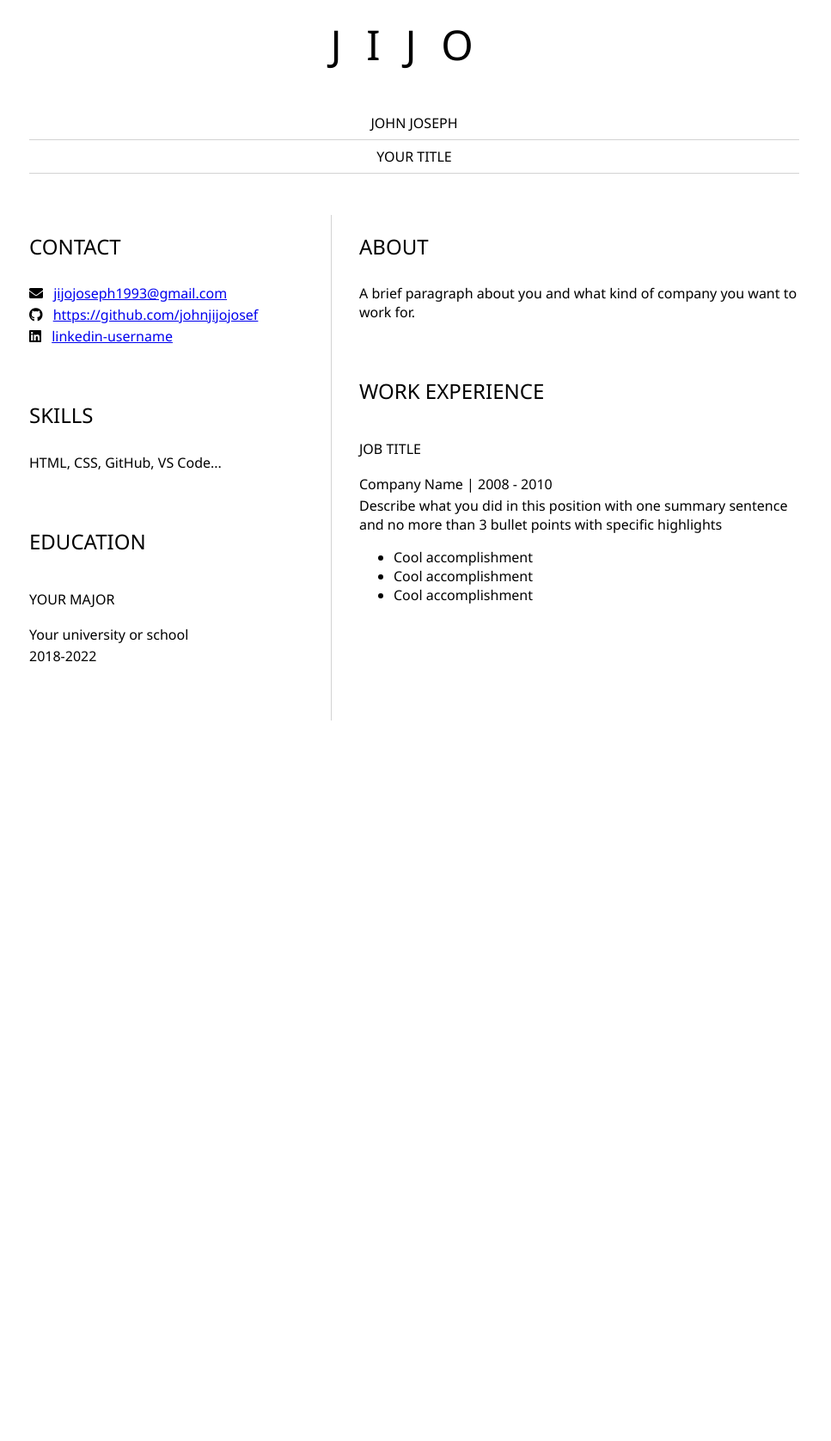
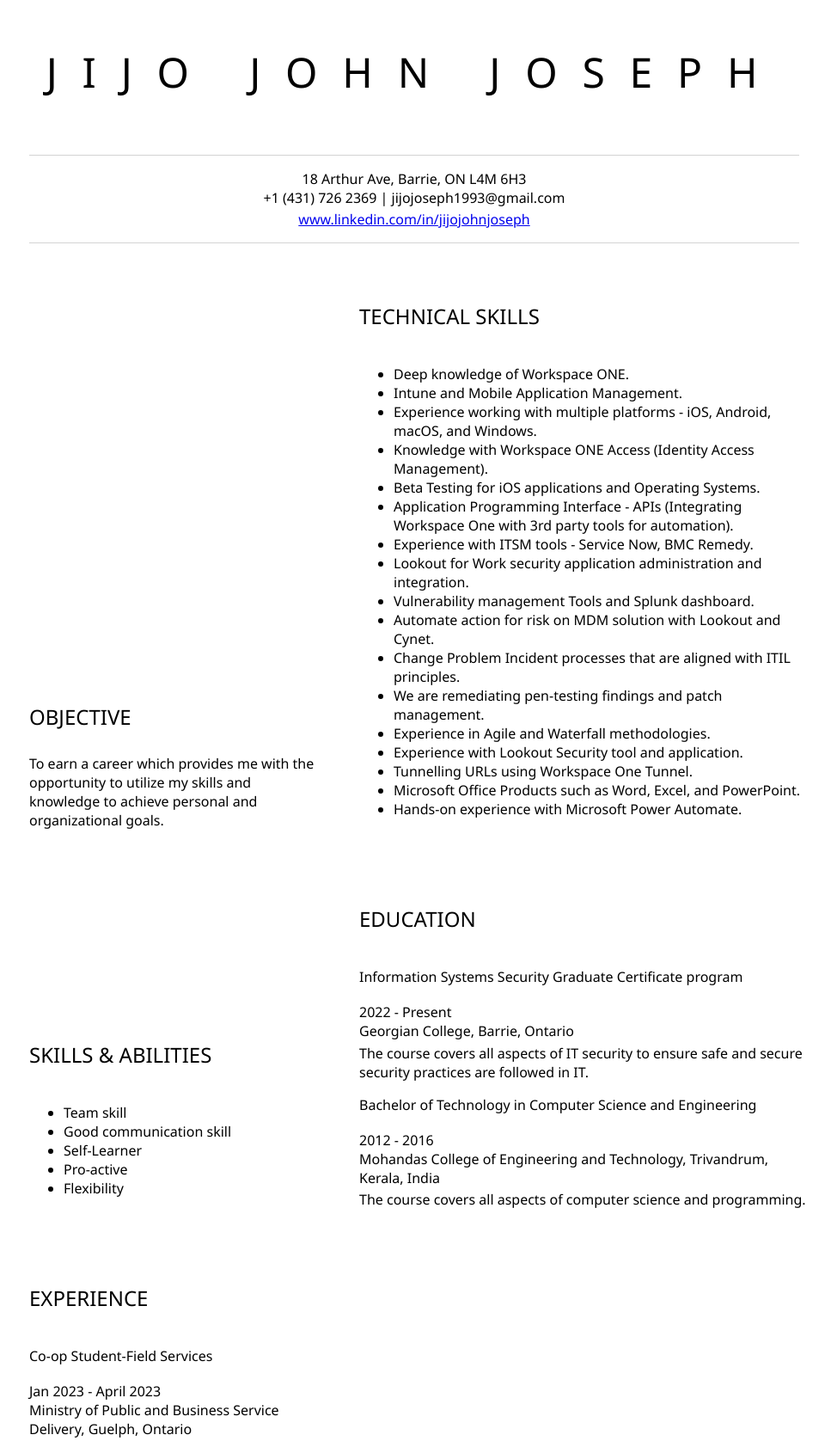
Before and after one commit to johnjijojosef/johnjijojosefresume, a plain HTML site: page index.html in a window 1280 px wide. Shown: the part 29-1705 px from the top of the page at 86% size, without its empty margins (158-1125 px from the left). Before the commit the page ends 867 px from the top, so only its background shows below. Drawn offline with Linux system fonts and the light colour scheme.

Commit message:
code commit

```diff
--- a/index.html
+++ b/index.html
@@ -1,76 +1,121 @@
-<html>
+<!DOCTYPE html>
+<html lang="en">
 <head>
+    <meta charset="UTF-8">
+    <meta name="viewport" content="width=device-width, initial-scale=1.0">
+    <title>JIJO JOHN JOSEPH - Resume</title>
     <link href="style.css" rel="stylesheet">
-		<title>Your name resume</title>
     <link rel="stylesheet" href="https://cdnjs.cloudflare.com/ajax/libs/font-awesome/5.15.4/css/all.min.css">
 </head>
-
 <body>
     <header id="header">
-			<!-- resume header with your name and title -->
-			<h1>JIJO</h1>JOHN</h1> </b> JOSEPH</h1>
+        <!-- Resume header with your name and contact info -->
+        <h1>JIJO JOHN JOSEPH</h1>
         <hr>
-			YOUR TITLE
+        <p>18 Arthur Ave, Barrie, ON L4M 6H3<br>
+        +1 (431) 726 2369 | jijojoseph1993@gmail.com</p>
+        <p><a href="https://www.linkedin.com/in/jijojohnjoseph">www.linkedin.com/in/jijojohnjoseph</a></p>
         <hr>
     </header>
     <main>
-			<article id="mainLeft">
         <section>
-					<h2>CONTACT</h2>
-					<!-- contact info including social media -->
-                    <p>
-                        <i class="fa fa-envelope" aria-hidden="true"></i>
-                        <a href="mailto:your-email@example.com">jijojoseph1993@gmail.com</a>
-                    </p>
-                    <p>
-                        <i class="fab fa-github" aria-hidden="true"></i>
-                        <a href="github.com/gh-username">https://github.com/johnjijojosef</a>
-                    </p>
-                    <p>
-                        <i class="fab fa-linkedin" aria-hidden="true"></i>
-                        <a href="linkedin.com/linkedin-username">linkedin-username</a>
-                    </p>
+            <!-- Objective section -->
+            <h2>OBJECTIVE</h2>
+            <p>To earn a career which provides me with the opportunity to utilize my skills and knowledge to achieve personal and organizational goals.</p>
         </section>
         <section>
-					<h2>SKILLS</h2>
-					<!-- your skills -->
-                    <p>HTML, CSS, GitHub, VS Code...</p>
+            <!-- Technical skills section -->
+            <h2>TECHNICAL SKILLS</h2>
+            <ul>
+                <li>Deep knowledge of Workspace ONE.</li>
+                <li>Intune and Mobile Application Management.</li>
+                <li>Experience working with multiple platforms - iOS, Android, macOS, and Windows.</li>
+                <li>Knowledge with Workspace ONE Access (Identity Access Management).</li>
+                <li>Beta Testing for iOS applications and Operating Systems.</li>
+                <li>Application Programming Interface - APIs (Integrating Workspace One with 3rd party tools for automation).</li>
+                <li>Experience with ITSM tools - Service Now, BMC Remedy.</li>
+                <li>Lookout for Work security application administration and integration.</li>
+                <li>Vulnerability management Tools and Splunk dashboard.</li>
+                <li>Automate action for risk on MDM solution with Lookout and Cynet.</li>
+                <li>Change Problem Incident processes that are aligned with ITIL principles.</li>
+                <li>We are remediating pen-testing findings and patch management.</li>
+                <li>Experience in Agile and Waterfall methodologies.</li>
+                <li>Experience with Lookout Security tool and application.</li>
+                <li>Tunnelling URLs using Workspace One Tunnel.</li>
+                <li>Microsoft Office Products such as Word, Excel, and PowerPoint.</li>
+                <li>Hands-on experience with Microsoft Power Automate.</li>
+            </ul>
         </section>
         <section>
-					<h2>EDUCATION</h2>
-					<!-- your education -->
-                    <h3>YOUR MAJOR</h3>
-                    <p>
-                        Your university or school
-                    </p>
-                    <p>
-                        2018-2022
-                    </p>
-				</section>
-			</article>
-			<article id="mainRight">
-				<section>
-					<h2>ABOUT</h2>
-					<!-- about you -->
-					<p>A brief paragraph about you and what kind of company you want to work for.</p>
+            <!-- Skills & Abilities section -->
+            <h2>SKILLS & ABILITIES</h2>
+            <ul>
+                <li>Team skill</li>
+                <li>Good communication skill</li>
+                <li>Self-Learner</li>
+                <li>Pro-active</li>
+                <li>Flexibility</li>
+            </ul>
         </section>
         <section>
-					<h2>WORK EXPERIENCE</h2>
-					<!-- your work experience -->
-                    <h3>JOB TITLE</h3>
-                    <p>
-                            Company Name | 2008 - 2010
-                    </p>
-                    <p>
-                            Describe what you did in this position with one summary sentence and no more than 3 bullet points with specific highlights
-                    </p>
+            <!-- Education section -->
+            <h2>EDUCATION</h2>
+            <h3>Information Systems Security Graduate Certificate program</h3>
+            <p>2022 - Present<br>
+            Georgian College, Barrie, Ontario</p>
+            <p>The course covers all aspects of IT security to ensure safe and secure security practices are followed in IT.</p>
+            <h3>Bachelor of Technology in Computer Science and Engineering</h3>
+            <p>2012 - 2016<br>
+            Mohandas College of Engineering and Technology, Trivandrum, Kerala, India</p>
+            <p>The course covers all aspects of computer science and programming.</p>
+        </section>
+        <section>
+            <!-- Experience section -->
+            <h2>EXPERIENCE</h2>
+            <h3>Co-op Student-Field Services</h3>
+            <p>Jan 2023 - April 2023<br>
+            Ministry of Public and Business Service Delivery, Guelph, Ontario</p>
             <ul>
-                            <li>Cool accomplishment</li>
-                            <li>Cool accomplishment</li>
-                            <li>Cool accomplishment</li>
+                <li>Develop innovative and creative approaches, opportunities, and initiatives for the delivery of high-quality, value-added and efficient services and products that effectively address clients' business needs and expectations.</li>
+                <li>Respond to inbound tier 1 contacts, primarily via phone, leveraging and honing your customer service skills while broadening and sharpening your technical support skills.</li>
+                <li>Practice and improve your own problem-determination skills to quickly dissects technical problems as described by non-technical people.</li>
+                <li>Deliver technical support to government employees to address their hardware, software, OS, and hand-held device issues either in person or via remote technology.</li>
+            </ul>
+            <h3>Senior Technical Analyst-Mobile Device Management (MDM)</h3>
+            <p>Sept 2016 - April 2022<br>
+            Allianz Technology, Trivandrum, Kerala, India</p>
+            <ul>
+                <li>Configure and set up Organization Groups from scratch on Workspace One UEM-MDM.</li>
+                <li>Configured and published applications to mobile devices, including internal and public applications for iOS and Android Devices.</li>
+                <li>Purchase applications and manage devices on Apple Business Manager.</li>
+                <li>Collaborated with the rollout team to perform end-to-end responsibilities for customer onboarding.</li>
+                <li>Performing infrastructure upgrades on application servers along with monitoring.</li>
+                <li>Maintaining Apple Developer portal for in-house developed applications.</li>
+                <li>Collaborated with a 4-member team to develop a new production for macOS using Workspace One.</li>
+                <li>Collaborated with Service Now team to build automation for service orders.</li>
+                <li>Patch management using Workspace One and automated notification for updates using Workspace One Intelligence.</li>
+                <li>Audit configuration changes and security policies.</li>
             </ul>
         </section>
-			</article>
+        <section>
+            <!-- Achievements section -->
+            <h2>ACHIEVEMENTS</h2>
+            <ul>
+                <li>Awarded Nakshatra Award Q1-2021.</li>
+                <li>Awarded Nakshatra Award - Q2-2019.</li>
+                <li>Awarded Medal Award - Annual Rewards and Recognition 2017.</li>
+                <li>Awarded Employee of the Quarter - Q1-2017.</li>
+                <li>Awarded Employee of the Quarter - Q4-2016.</li>
+            </ul>
+        </section>
+        <section>
+            <!-- Certifications section -->
+            <h2>CERTIFICATIONS</h2>
+            <p>DASA DevOps Fundamentals, Trivandrum, Kerala, India 2022</p>
+            <p>Certified in ITIL Foundation with credential ID GR750322567JJ.</p>
+            <p>ITIL Foundation, Trivandrum, Kerala, India 2017</p>
+            <p>Certified in DevOps Fundamentals with credential ID: 9856A37E9E627342ED</p>
+        </section>
     </main>
 </body>
 </html>
--- a/style.css
+++ b/style.css
@@ -4,6 +4,7 @@ body {
     max-width: 960px;
     margin: auto;
 }
+
 h1 {
     font-size: 3em;
     letter-spacing: .6em;
@@ -20,11 +21,13 @@ h3 {
     font-size: 1em;
     padding-bottom: 1em;
 }
+
 main {
     display: grid;
     grid-template-columns: 40% 60%;
     margin-top: 3em;
 }
+
 header {
     text-align: center;
     margin: auto 2em;
@@ -39,19 +42,21 @@ i {
 }
 
 p {
-    margin: .2em auto
+    margin: .2em auto;
 }
 
 hr {
     border: none;
     background-color: lightgray;
     height: 1px;
+    margin: 1em 0;
 }
 
 h1, h2, h3 {
     font-weight: 100;
     margin-bottom: 0;
 }
+
 #mainLeft {
     border-right: 1px solid lightgray;
 }
```
Lines whose indentation alone changed are shown as unchanged.
